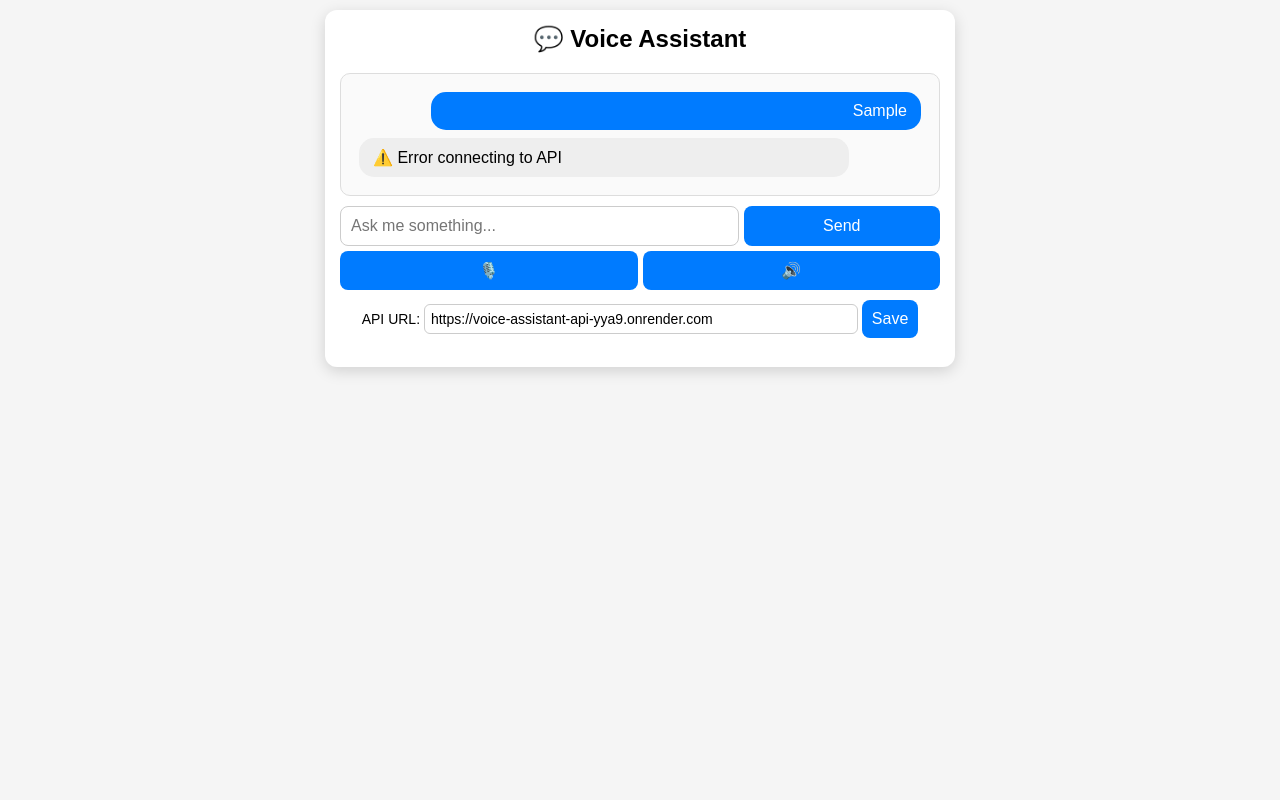
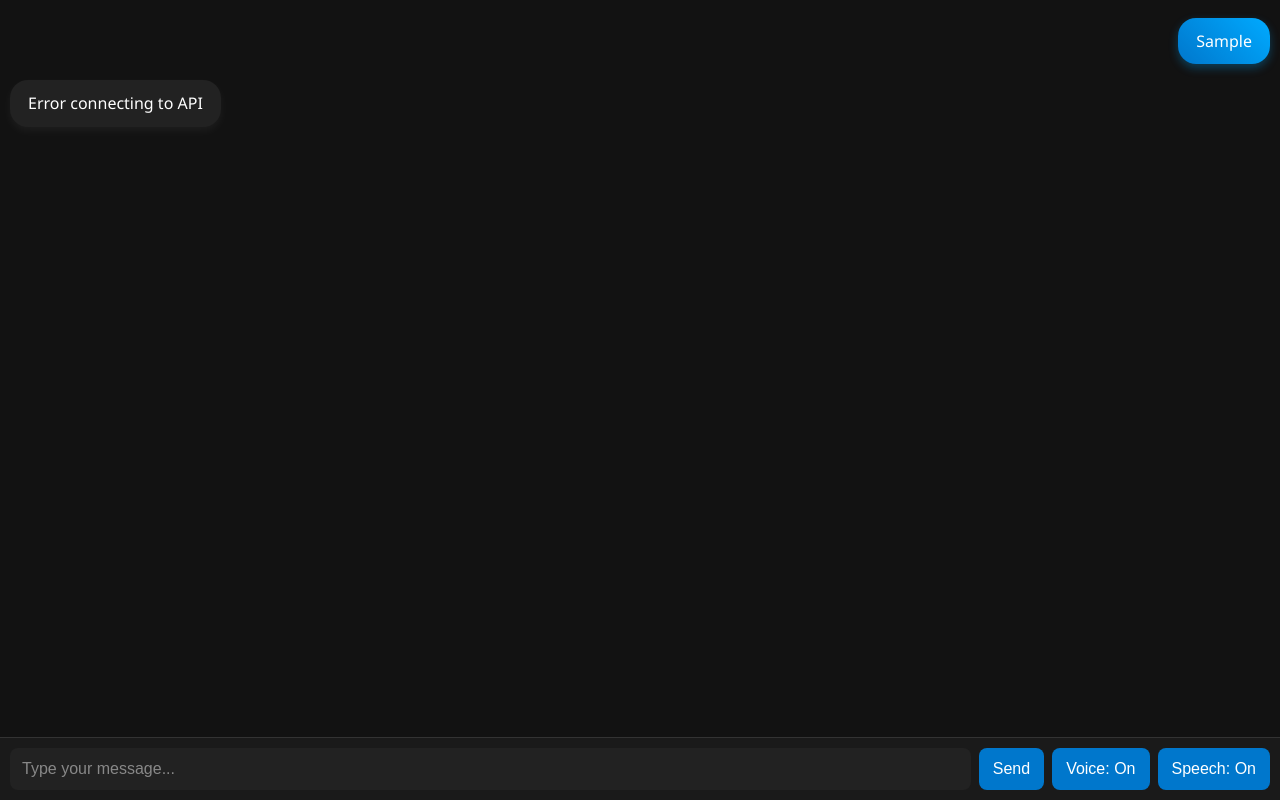
Before and after one commit to harinarainarora14-sys/voice-assistant-api, a plain HTML site: page index.html in a window 1280 px wide. Both pictures are taken after typing "Sample" into the empty fields and a click on the button "Send". Drawn offline with Linux system fonts and the light colour scheme; no server answers.

Commit message:
Update index.html

```diff
--- a/index.html
+++ b/index.html
@@ -6,136 +6,120 @@
 <title>Voice Assistant</title>
 <style>
   body {
-    font-family: Arial, sans-serif;
-    background: #f5f5f5;
+    font-family: 'Segoe UI', Tahoma, Geneva, Verdana, sans-serif;
+    background: #0a0a0a;
+    color: #fff;
     margin: 0;
     padding: 0;
+    height: 100vh;
+    display: flex;
+    flex-direction: column;
   }
 
-  #chat {
-    max-width: 95%;
-    width: 600px;
-    margin: 10px auto;
-    background: #fff;
-    border-radius: 12px;
-    padding: 15px;
-    box-shadow: 0 4px 15px rgba(0,0,0,0.15);
-  }
-
-  h2 {
-    margin-top: 0;
-    text-align: center;
+  #chat-container {
+    flex: 1;
+    display: flex;
+    flex-direction: column;
+    padding: 10px;
+    overflow-y: auto;
+    background: #121212;
   }
 
   .bubble {
-    margin: 8px;
-    padding: 10px 14px;
-    border-radius: 15px;
-    max-width: 80%;
+    margin: 8px 0;
+    padding: 12px 18px;
+    border-radius: 18px;
+    max-width: 75%;
     word-wrap: break-word;
     font-size: 16px;
+    line-height: 1.4;
+    transition: all 0.2s ease;
   }
 
   .user {
-    background: #007bff;
+    background: linear-gradient(45deg, #0077cc, #00aaff);
     color: #fff;
     margin-left: auto;
     text-align: right;
+    box-shadow: 0 4px 10px rgba(0,170,255,0.3);
   }
 
   .bot {
-    background: #eee;
+    background: #222;
+    color: #fff;
     margin-right: auto;
     text-align: left;
+    box-shadow: 0 4px 10px rgba(255,255,255,0.05);
   }
 
-  #controls {
+  #input-bar {
     display: flex;
-    flex-wrap: wrap;
-    gap: 5px;
-    margin-top: 10px;
+    gap: 8px;
+    padding: 10px;
+    background: #1a1a1a;
+    border-top: 1px solid #333;
+    align-items: center;
   }
 
-  #input {
-    flex: 1 1 60%;
-    padding: 10px;
-    font-size: 16px;
-    border-radius: 8px;
-    border: 1px solid #ccc;
-  }
-
-  button {
-    flex: 1 1 30%;
-    padding: 10px;
+  #input-bar input {
+    flex: 1;
+    padding: 12px;
     font-size: 16px;
     border-radius: 8px;
     border: none;
-    background: #007bff;
+    background: #222;
+    color: #fff;
+    outline: none;
+  }
+
+  #input-bar input::placeholder {
+    color: #888;
+  }
+
+  #input-bar button {
+    padding: 12px 14px;
+    font-size: 16px;
+    border-radius: 8px;
+    border: none;
+    background: #0077cc;
     color: #fff;
     cursor: pointer;
+    transition: all 0.2s ease;
   }
 
-  button:hover {
-    background: #0056b3;
-  }
-
-  #messages {
-    max-height: 400px;
-    overflow-y: auto;
-    padding: 10px;
-    border: 1px solid #ddd;
-    border-radius: 10px;
-    background: #fafafa;
-  }
-
-  p {
-    margin-top: 10px;
-    font-size: 14px;
-    text-align: center;
-  }
-
-  input#apiUrl {
-    width: 70%;
-    padding: 6px;
-    font-size: 14px;
-    border-radius: 6px;
-    border: 1px solid #ccc;
+  #input-bar button:hover {
+    background: #00aaff;
+    transform: scale(1.05);
   }
 
   @media (max-width: 480px) {
-    .bubble { font-size: 14px; }
-    #input { font-size: 14px; }
-    button { font-size: 14px; flex: 1 1 45%; }
+    .bubble { font-size: 14px; padding: 10px 14px; }
+    #input-bar input { font-size: 14px; }
+    #input-bar button { font-size: 14px; padding: 10px 12px; }
   }
 </style>
 </head>
 <body>
-<div id="chat">
-  <h2>💬 Voice Assistant</h2>
-  <div id="messages"></div>
-  <div id="controls">
-    <input id="input" type="text" placeholder="Ask me something..." onkeydown="if(event.key==='Enter'){sendMessage();}">
-    <button onclick="sendMessage()">Send</button>
-    <button onclick="startVoice()">🎙️</button>
-    <button onclick="toggleSpeech()">🔊</button>
-  </div>
-  <p>
-    API URL: <input id="apiUrl" value="https://voice-assistant-api-yya9.onrender.com">
-    <button onclick="saveUrl()">Save</button>
-  </p>
+
+<div id="chat-container"></div>
+
+<div id="input-bar">
+  <input id="input" type="text" placeholder="Type your message..." onkeydown="if(event.key==='Enter'){sendMessage();}">
+  <button onclick="sendMessage()">Send</button>
+  <button id="voiceToggleBtn" onclick="toggleVoice()">Voice: On</button>
+  <button id="speechToggleBtn" onclick="toggleSpeech()">Speech: On</button>
 </div>
 
 <script>
-let apiBase = localStorage.getItem("apiUrl") || document.getElementById("apiUrl").value;
-// ✅ Enable speech by default
-let speechEnabled = true;
+let apiBase = localStorage.getItem("apiUrl") || "https://voice-assistant-api-yya9.onrender.com";
+let voiceEnabled = true; // microphone toggle
+let speechEnabled = true; // speaker toggle
 let mic = null;
 let utter = null;
-// ✅ iOS audio unlock flag
 let audioUnlocked = false;
 
-// Unlock audio on first user interaction (iOS Safari requirement)
-document.getElementById("chat").addEventListener("click", () => {
+// Unlock audio for iOS Safari
+document.body.addEventListener("click", () => {
   if (!audioUnlocked) {
     const unlockUtter = new SpeechSynthesisUtterance("Voice assistant activated");
     speechSynthesis.speak(unlockUtter);
@@ -143,20 +127,17 @@ document.getElementById("chat").addEventListener("click", () => {
   }
 }, {once: true});
 
-function saveUrl() {
-  apiBase = document.getElementById("apiUrl").value;
-  localStorage.setItem("apiUrl", apiBase);
-  alert("API URL saved: " + apiBase);
-}
-
+// Chat message append
 function addMessage(text, sender) {
+  const container = document.getElementById("chat-container");
   const msg = document.createElement("div");
   msg.className = "bubble " + sender;
   msg.innerText = text;
-  document.getElementById("messages").appendChild(msg);
-  document.getElementById("messages").scrollTop = document.getElementById("messages").scrollHeight;
+  container.appendChild(msg);
+  container.scrollTop = container.scrollHeight;
 }
 
+// Send message to API
 async function sendMessage() {
   const input = document.getElementById("input");
   const text = input.value.trim();
@@ -171,15 +152,17 @@ async function sendMessage() {
       addMessage(data.answer, "bot");
       if (speechEnabled && audioUnlocked) speak(data.answer);
     } else {
-      addMessage("⚠️ No answer received from API", "bot");
+      addMessage("No answer received from API", "bot");
     }
   } catch (err) {
     console.error(err);
-    addMessage("⚠️ Error connecting to API", "bot");
+    addMessage("Error connecting to API", "bot");
   }
 }
 
+// Voice recognition
 function startVoice() {
+  if (!voiceEnabled) return;
   if (!("webkitSpeechRecognition" in window)) {
     alert("Voice recognition not supported");
     return;
@@ -206,16 +189,29 @@ function startVoice() {
   mic.start();
 }
 
+// Toggle voice input
+function toggleVoice() {
+  voiceEnabled = !voiceEnabled;
+  document.getElementById("voiceToggleBtn").innerText = "Voice: " + (voiceEnabled ? "On" : "Off");
+}
+
+// Toggle speech output
 function toggleSpeech() {
   speechEnabled = !speechEnabled;
-  alert("Speech " + (speechEnabled ? "enabled" : "disabled"));
+  document.getElementById("speechToggleBtn").innerText = "Speech: " + (speechEnabled ? "On" : "Off");
 }
 
+// Speak function
 function speak(text) {
   if (speechSynthesis.speaking) speechSynthesis.cancel();
   utter = new SpeechSynthesisUtterance(text);
   speechSynthesis.speak(utter);
 }
+
+// Automatically start voice recognition if enabled
+document.getElementById("input").addEventListener("focus", () => {
+  if (voiceEnabled) startVoice();
+});
 </script>
 </body>
 </html>
```
